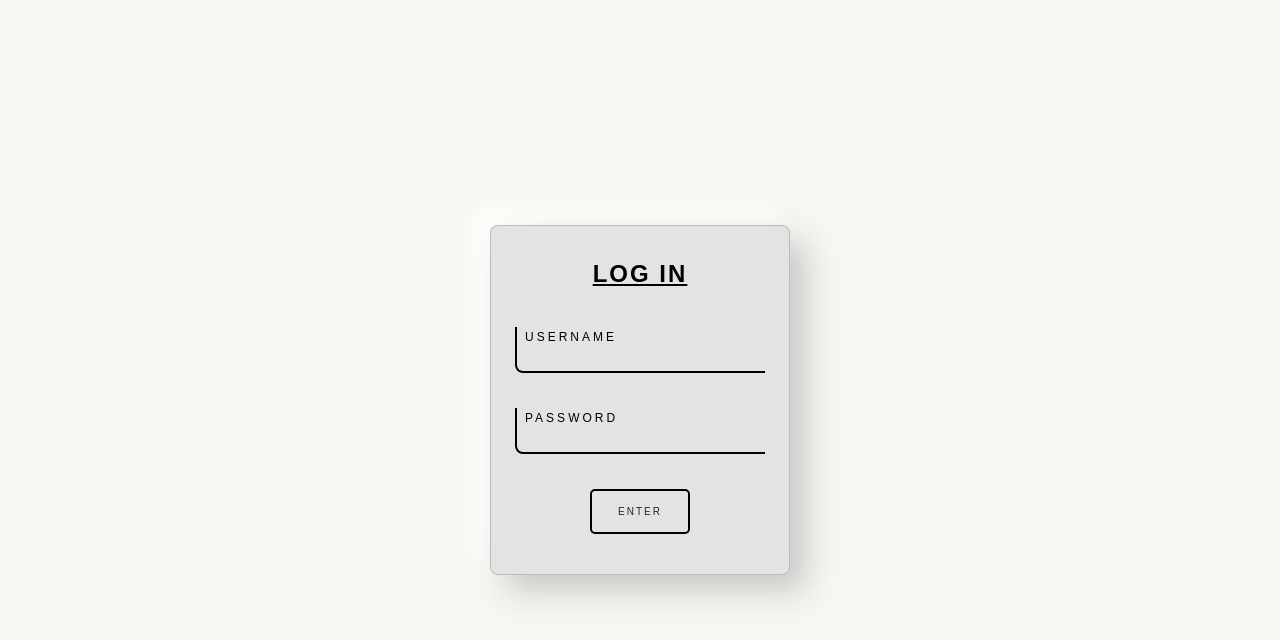
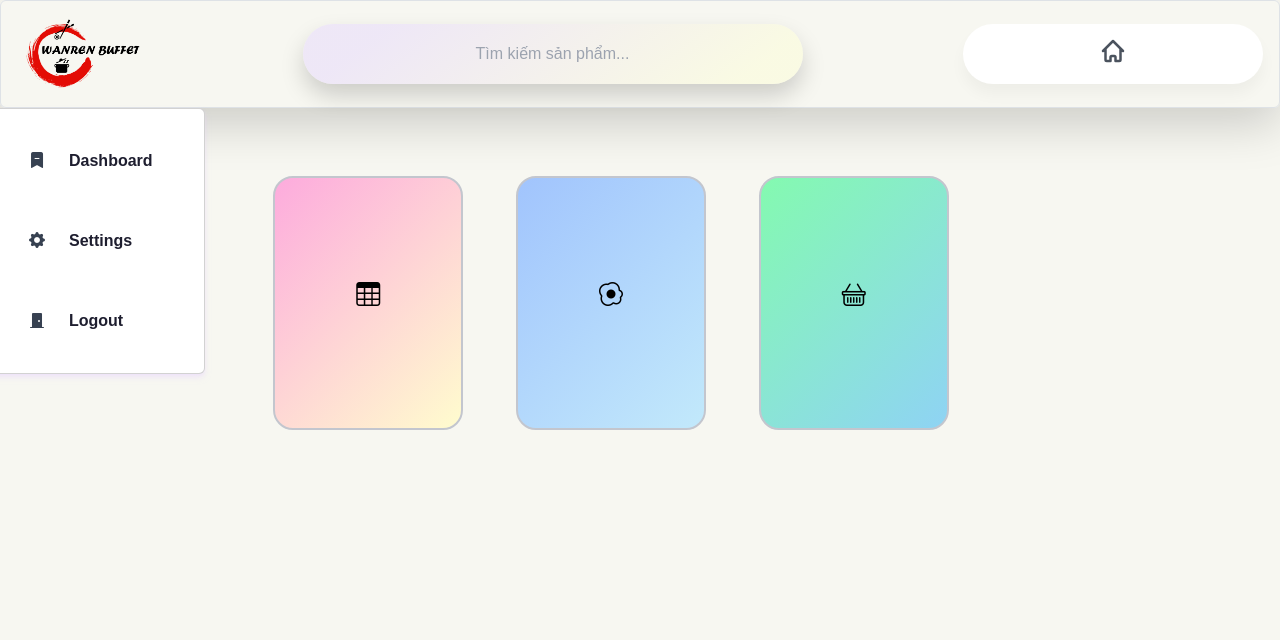
Before and after one commit to liemnt2004/FE_WANREN_BUFFET, a React (Create React App) app: page /cashier in a window 1280 px wide. Before the commit this address led to /cashier/login. Shown: the top 640 px of the page. Built offline with nearby package versions, Linux system fonts and the light colour scheme; no server answers.

Commit message:
Logout, search

```diff
--- a/package.json
+++ b/package.json
@@ -26,6 +26,7 @@
     "styled-components": "^6.1.13",
     "typescript": "^4.9.5",
     "use-debounce": "^10.0.4",
+    "wanren_buffet_fontend": "file:",
     "web-vitals": "^2.1.4"
   },
   "scripts": {
--- a/src/App.tsx
+++ b/src/App.tsx
@@ -32,6 +32,7 @@ import MainLayoutCashier from "./layouts/cashier/mainLayoutCashier";
 import ManagementTableCashier from "./layouts/cashier/managementTableCashier";
 import ManagementFoodCashier from "./layouts/cashier/managementFoodCashier";
 import ManagementOrdersOnlCashier from "./layouts/cashier/managementOrdersOnlCashier";
+import { ProductsProvider } from "./layouts/cashier/component/ProductsContext";
 
 // Định nghĩa kiểu dữ liệu cho AuthContext
 interface AuthContextType {
@@ -87,7 +88,7 @@ function App() {
 function Routing() {
   const { isAuthenticated } = useAuth();
   const location = useLocation();
-  const [isLoggedIn, setIsLoggedIn] = useState(false);
+  const [isLoggedIn, setIsLoggedIn] = useState(true);
 
   // Các tuyến đường dành riêng cho admin
   const adminRoutes = [
@@ -147,6 +148,7 @@ function Routing() {
 
 if (cashierRoutes.includes(location.pathname)) {
   return (
+    <ProductsProvider>
       <Routes>
 
 
@@ -162,6 +164,7 @@ if (cashierRoutes.includes(location.pathname)) {
 
 
       </Routes>
+    </ProductsProvider>
   );
 }
 
--- a/src/layouts/cashier/component/ProductList.tsx
+++ b/src/layouts/cashier/component/ProductList.tsx
@@ -12,6 +12,7 @@ interface Product {
 
 const ProductList: React.FC = () => {
     const [products, setProducts] = useState<Product[]>([]);
+    const [searchTerm, setSearchTerm] = useState<string>('');
 
     useEffect(() => {
         const fetchProducts = async () => {
@@ -26,10 +27,26 @@ const ProductList: React.FC = () => {
 
         fetchProducts();
     }, []);
+    // Hàm lọc sản phẩm theo từ khóa tìm kiếm
+  const filteredProducts = products.filter(product =>
+    product.productName.toLowerCase().includes(searchTerm.toLowerCase())
+  );
 
     return (
         <div>
             <h1>Danh sách sản phẩm</h1>
+
+            {/* Thanh tìm kiếm */}
+            <div className="search-container">
+                <input
+                type="text"
+                placeholder="Tìm kiếm sản phẩm..."
+                value={searchTerm}
+                onChange={(e) => setSearchTerm(e.target.value)}  // Cập nhật từ khóa tìm kiếm
+                className="search-input"
+                />
+            </div>
+            {/* Hiển thị danh sách sản phẩm */}
             <ul>
                 {products.map(product => (
                     <li key={product.productId}>{product.productName} - ${product.price}</li>
--- /dev/null
+++ b/src/layouts/cashier/component/ProductsContext.tsx
@@ -0,0 +1,44 @@
+import React, { createContext, useContext, useState, ReactNode } from "react";
+
+// Định nghĩa kiểu Product
+interface Product{
+    productId?: number;
+    productName?: string;
+    description?: string;
+    price?: number;
+    createdDate?: string;
+    updatedDate?: string | null;
+    typeFood?: string;
+    image?: string;
+    productStatus?: string;
+    quantity?: number;
+  }
+
+// Định nghĩa kiểu dữ liệu của Context
+interface ProductsContextType {
+  filteredProducts: Product[];
+  setFilteredProducts: React.Dispatch<React.SetStateAction<Product[]>>;
+}
+
+// Tạo Context
+const ProductsContext = createContext<ProductsContextType | undefined>(undefined);
+
+// Provider cho Context
+export const ProductsProvider: React.FC<{ children: ReactNode }> = ({ children }) => {
+  const [filteredProducts, setFilteredProducts] = useState<Product[]>([]);
+
+  return (
+    <ProductsContext.Provider value={{ filteredProducts, setFilteredProducts }}>
+      {children}
+    </ProductsContext.Provider>
+  );
+};
+
+// Hook để sử dụng Context
+export const useProducts = () => {
+  const context = useContext(ProductsContext);
+  if (!context) {
+    throw new Error("useProducts must be used within a ProductsProvider");
+  }
+  return context;
+};
--- a/src/layouts/cashier/component/cardFoodCashier.tsx
+++ b/src/layouts/cashier/component/cardFoodCashier.tsx
@@ -58,7 +58,7 @@ const StyledWrapper = styled.div`
     --input-focus: #2d8cf0;
     --bg-color: #fff;
     --bg-color-alt: #666;
-    --main-color: #323232;
+    --main-color: #d9d7d7;
     --input-out-of-focus: #ccc;
     position: relative;
     display: flex;
--- a/src/layouts/cashier/component/cardOrdersOnlCashier.tsx
+++ b/src/layouts/cashier/component/cardOrdersOnlCashier.tsx
@@ -11,7 +11,7 @@ type Props = {
 };
 
 
-const CardOrdersOnlCashier = ({orderId, orderStatus, totalAmount, notes, address, username}:Props) => {
+const CardOrdersOnlCashier = ({ orderId, orderStatus, totalAmount, notes, address, username }: Props) => {
   return (
     <StyledWrapper>
       <div className="card">
@@ -55,7 +55,7 @@ const CardOrdersOnlCashier = ({orderId, orderStatus, totalAmount, notes, address
                     <strong className='text-warning mx-1'>{totalAmount}đ</strong>
                   </p>
                 </div>
-                <p className="card-footer m-0 p-1" style={{minHeight: 50}}>
+                <p className="card-footer m-0 p-1" style={{ minHeight: 50 }}>
                   {notes}
                 </p>
               </div>
--- a/src/layouts/cashier/component/menuCashier.tsx
+++ b/src/layouts/cashier/component/menuCashier.tsx
@@ -1,8 +1,12 @@
+import React, { useState, useEffect } from 'react';
+import Logo from '../assets/img/logo2.png';
+import { Link } from 'react-router-dom';
 import styled from 'styled-components';
 import '../assets/css/cashierMenu.css';
-import Logo from '../assets/img/logo2.png';
-import { Link } from 'react-router-dom';
+import { ProductsProvider } from './ProductsContext';
+import { useProducts } from "./ProductsContext";
 
+// Component dành cho thanh tìm kiếm
 const StyledWrapperSearch = styled.div`
   .input[type="text"] {
     display: block;
@@ -94,21 +98,89 @@ const StyledWrapperMenu = styled.div`
   }
 `;
 
+interface Product{
+  productId: number;
+  productName: string;
+  description: string;
+  price: number;
+  createdDate: string;
+  updatedDate: string | null;
+  typeFood: string;
+  image: string;
+  productStatus: string;
+  quantity: number;
+}
 
-const MenuCashier = () => {
+const productFilter: any = () =>{
+
+}
+
+const MenuCashier: React.FC = () => {
+  const { setFilteredProducts } = useProducts();
+  const [searchTerm, setSearchTerm] = useState<string>(''); // State để lưu giá trị tìm kiếm
+  const [products, setProducts] = useState<Product[]>([]); // State để lưu danh sách sản phẩm
+  // const [filteredProducts, setFilteredProducts] = useState<Product[]>([]); // State để lưu sản phẩm đã lọc
+  const [loading, setLoading] = useState<boolean>(false); // State để kiểm tra trạng thái loading
+  const [error, setError] = useState<string>(''); // State để lưu thông báo lỗi nếu có
+
+  // Hàm lấy dữ liệu sản phẩm từ API khi component mount
+  useEffect(() => {
+    const fetchProducts = async () => {
+      setLoading(true); // Bắt đầu loading
+      setError(''); // Reset error trước khi lấy dữ liệu mới
+
+      try {
+        // Giả sử bạn đã có dữ liệu sản phẩm từ API
+        const response = await fetch('http://localhost:8080/Product');
+        const data = await response.json();
+        if (data && data._embedded) {
+          setProducts(data._embedded.products); // Lưu sản phẩm vào state
+          setFilteredProducts(data._embedded.products); // Mặc định hiển thị tất cả sản phẩm
+        } else {
+          throw new Error('Không có dữ liệu từ API');
+        }
+      } catch (error) {
+        setError('Lỗi khi lấy dữ liệu sản phẩm: ' + (error instanceof Error ? error.message : 'Unknown error'));
+      } finally {
+        setLoading(false); // Kết thúc loading
+      }
+    };
+
+    fetchProducts();
+  }, []);
+
+  // Hàm xử lý tìm kiếm khi người dùng nhập từ khóa
+  const handleSearch = (event: React.ChangeEvent<HTMLInputElement>) => {
+    const keyword = event.target.value;
+    setSearchTerm(keyword); // Cập nhật giá trị tìm kiếm
+
+    // Lọc sản phẩm theo từ khóa
+    const filtered = products.filter(product =>
+      product.productName.toLowerCase().includes(keyword.toLowerCase()) // Kiểm tra nếu tên sản phẩm có chứa từ khóa
+    );
+
+    setFilteredProducts(filtered); // Cập nhật danh sách sản phẩm đã lọc
+  };
+
   return (
+    <ProductsProvider>
     <div className="d-flex flex-column flex-md-row align-items-center justify-content-between p-3 border rounded shadow-lg">
-      {/* Logo on top in mobile view */}
       <div className="logo d-flex align-items-center mb-3 mb-md-0">
         <img src={Logo} alt="Warent-Buffet" style={{ width: 125 }} />
       </div>
 
-      {/* Search bar in the center, hidden on smaller screens */}
+      {/* Thanh tìm kiếm */}
       <StyledWrapperSearch>
-        <input type="text" name="text" placeholder="Tìm kiếm từ khóa!" className="input" />
+        <input
+          type="text"
+          placeholder="Tìm kiếm sản phẩm..."
+          value={searchTerm} // Gán giá trị của input từ state
+          onChange={handleSearch} // Xử lý tìm kiếm khi người dùng thay đổi
+          className="input"
+        />
       </StyledWrapperSearch>
 
-      {/* WrapperMenu always visible */}
+
       <StyledWrapperMenu>
         <div id="navbody">
           <form action="#" className="d-flex align-items-center p-0 m-0">
@@ -117,34 +189,24 @@ const MenuCashier = () => {
               <label htmlFor="choose1">
                 <li className="li">
                   <Link to="/cashier">
-                  <svg viewBox="0 0 24 24" fill="none" height={24} width={24} xmlns="http://www.w3.org/2000/svg" aria-hidden="true" className="svg w-6 h-6 text-gray-800 dark:text-white">
-                    <path d="m4 12 8-8 8 8M6 10.5V19a1 1 0 0 0 1 1h3v-3a1 1 0 0 1 1-1h2a1 1 0 0 1 1 1v3h3a1 1 0 0 0 1-1v-8.5" strokeWidth={2} strokeLinejoin="round" strokeLinecap="round" stroke="currentColor" />
-                  </svg>
+                    <svg
+                      viewBox="0 0 24 24"
+                      fill="none"
+                      height={24}
+                      width={24}
+                      xmlns="http://www.w3.org/2000/svg"
+                      aria-hidden="true"
+                      className="svg w-6 h-6 text-gray-800 dark:text-white"
+                    >
+                      <path
+                        d="m4 12 8-8 8 8M6 10.5V19a1 1 0 0 0 1 1h3v-3a1 1 0 0 1 1-1h2a1 1 0 0 1 1 1v3h3a1 1 0 0 0 1-1v-8.5"
+                        strokeWidth={2}
+                        strokeLinejoin="round"
+                        strokeLinecap="round"
+                        stroke="currentColor"
+                      />
+                    </svg>
                   </Link>
-                </li>
-              </label>
-              <input className="radio" name="rad" id="choose2" type="radio" />
-              <label htmlFor="choose2">
-                <li className="li">
-                  <svg viewBox="0 0 24 24" fill="none" height={24} width={24} xmlns="http://www.w3.org/2000/svg" aria-hidden="true" className="svg w-6 h-6 text-gray-800 dark:text-white">
-                    <path d="m21 21-3.5-3.5M17 10a7 7 0 1 1-14 0 7 7 0 0 1 14 0Z" strokeWidth={2} strokeLinecap="round" stroke="currentColor" />
-                  </svg>
-                </li>
-              </label>
-              <input className="radio" name="rad" id="choose3" type="radio" />
-              <label htmlFor="choose3">
-                <li className="li">
-                  <svg viewBox="0 0 24 24" fill="none" height={24} width={24} xmlns="http://www.w3.org/2000/svg" aria-hidden="true" className="svg w-6 h-6 text-gray-800 dark:text-white">
-                    <path d="M21 12c0 4.97-4.03 9-9 9a9.933 9.933 0 0 1-4.74-1.2L3 21l1.2-4.26A9.933 9.933 0 0 1 3 12c0-4.97 4.03-9 9-9s9 4.03 9 9Z" strokeWidth={2} strokeLinejoin="round" strokeLinecap="round" stroke="currentColor" />
-                  </svg>
-                </li>
-              </label>
-              <input className="radio" name="rad" id="choose4" type="radio" />
-              <label htmlFor="choose4">
-                <li className="li">
-                  <svg viewBox="0 0 24 24" fill="none" height={24} width={24} xmlns="http://www.w3.org/2000/svg" aria-hidden="true" className="svg w-6 h-6 text-gray-800 dark:text-white">
-                    <path d="M10 19H5a1 1 0 0 1-1-1v-1a3 3 0 0 1 3-3h2m10 1a3 3 0 0 1-3 3m3-3a3 3 0 0 0-3-3m3 3h1m-4 3a3 3 0 0 1-3-3m3 3v1m-3-4a3 3 0 0 1 3-3m-3 3h-1m4-3v-1m-2.121 1.879-.707-.707m5.656 5.656-.707-.707m-4.242 0-.707.707m5.656-5.656-.707.707M12 8a3 3 0 1 1-6 0 3 3 0 0 1 6 0Z" strokeWidth={2} strokeLinejoin="round" strokeLinecap="square" stroke="currentColor" />
-                  </svg>
                 </li>
               </label>
             </ul>
@@ -152,6 +214,7 @@ const MenuCashier = () => {
         </div>
       </StyledWrapperMenu>
     </div>
+    </ProductsProvider>
   );
 };
 
--- a/src/layouts/cashier/component/sidebarCashier.tsx
+++ b/src/layouts/cashier/component/sidebarCashier.tsx
@@ -1,12 +1,32 @@
-import { Link } from 'react-router-dom';
+import React from 'react';
+import { Link, useNavigate } from 'react-router-dom'; // useNavigate để chuyển hướng sau khi logout
 import '../assets/css/cashierSidebar.css';
 
-const sidebarCashier = () => {
+const SidebarCashier = () => {
+  const navigate = useNavigate(); // Hook để chuyển hướng sau khi logout
+
+  // Hàm xử lý logout
+  const handleLogout = () => {
+    // Hiển thị thông báo xác nhận logout
+    const confirmLogout = window.confirm("Bạn có chắc chắn muốn đăng xuất không? ");
+
+    if (confirmLogout) {
+      // Xóa thông tin người dùng khỏi localStorage (hoặc nơi bạn lưu trữ thông tin đăng nhập)
+      localStorage.removeItem('user'); // Giả sử bạn lưu thông tin người dùng trong 'user'
+
+      // Chuyển hướng về trang login sau khi logout
+      navigate('/login'); // Đảm bảo rằng đường dẫn '/login' là trang đăng nhập của bạn
+
+      // Hiển thị thông báo logout thành công
+      alert("Bạn đã đăng xuất thành công.");
+    }
+  };
+
   return (
     <div className="card bg-white p-3 shadow-md shadow-purple-200/50 rounded-md">
       <ul className="w-full flex flex-col gap-2 m-0 p-0">
         <li className="flex-center cursor-pointer p-16-semibold w-full whitespace-nowrap">
-            <Link to="/cashier" className='no-underline'>
+          <Link to="/cashier" className="no-underline">
             <button className="p-16-semibold flex size-full gap-4 p-4 group font-semibold rounded-full bg-cover hover:bg-purple-100 hover:shadow-inner focus:bg-gradient-to-r from-purple-400 to-purple-600 focus:text-white text-gray-700 transition-all ease-linear">
               <i className="bi bi-bookmark-dash-fill"></i>
               <span className="no-underline">Dashboard</span>
@@ -20,7 +40,10 @@ const sidebarCashier = () => {
           </button>
         </li>
         <li className="flex-center cursor-pointer p-16-semibold w-full whitespace-nowrap">
-            <button className="p-16-semibold flex size-full gap-4 p-4 group font-semibold rounded-full bg-cover hover:bg-purple-100 hover:shadow-inner focus:bg-gradient-to-r from-purple-400 to-purple-600 focus:text-white text-gray-700 transition-all ease-linear">
+          <button
+            className="p-16-semibold flex size-full gap-4 p-4 group font-semibold rounded-full bg-cover hover:bg-purple-100 hover:shadow-inner focus:bg-gradient-to-r from-purple-400 to-purple-600 focus:text-white text-gray-700 transition-all ease-linear"
+            onClick={handleLogout} // Gọi hàm logout khi click vào button
+          >
             <i className="bi bi-door-closed-fill"></i>
             <span>Logout</span>
           </button>
@@ -28,6 +51,6 @@ const sidebarCashier = () => {
       </ul>
     </div>
   );
-}
+};
 
-export default sidebarCashier;
+export default SidebarCashier;
--- a/src/layouts/cashier/managementFoodCashier.tsx
+++ b/src/layouts/cashier/managementFoodCashier.tsx
@@ -2,13 +2,14 @@ import { useEffect, useState } from "react";
 import CardFoodCashier from "./component/cardFoodCashier";
 import styled from "styled-components";
 import axios from "axios";
+import { ProductsProvider } from "./component/ProductsContext";
+import { useProducts } from "./component/ProductsContext";
 
 
 
 
 
-
-type Product = {
+interface Product{
   productId?: number;
   productName?: string;
   description?: string;
@@ -28,7 +29,7 @@ type Product = {
 
 const ManagementFoodCashier = () => {
 
-
+    const { filteredProducts } = useProducts();
 
 
   const [products, setProducts] = useState<Product[]>([]);
@@ -79,13 +80,15 @@ const ManagementFoodCashier = () => {
 
 
     return (
-        <CardGrid>
+        <ProductsProvider>
+            <CardGrid>
 
-            {products.map(product =>(
-              <CardFoodCashier img={product.image} price={product.price} name={product.productName} description={product.description} status={product.productStatus==="HIDDEN"?false:true} productId={product.productId} onToggleStatus={toggleProductStatus}  />
+            {filteredProducts.map(product =>(
+            <CardFoodCashier img={product.image} price={product.price} name={product.productName} description={product.description} status={product.productStatus==="HIDDEN"?false:true} productId={product.productId} onToggleStatus={toggleProductStatus}  />
             ))}
 
-        </CardGrid>
+            </CardGrid>
+        </ProductsProvider>
     );
 };
 
```
Also changed, not shown: 1 other file (tests, documents, lock files or other folders). Lines whose indentation alone changed are shown as unchanged.
